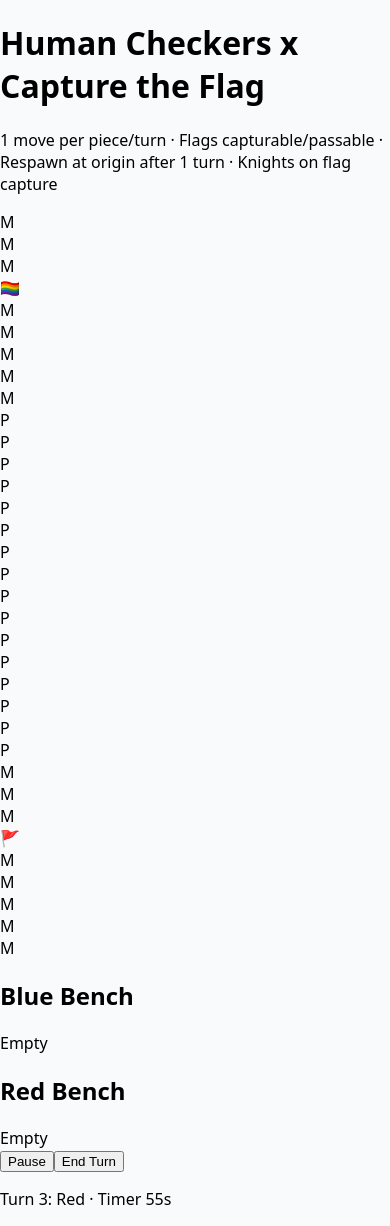
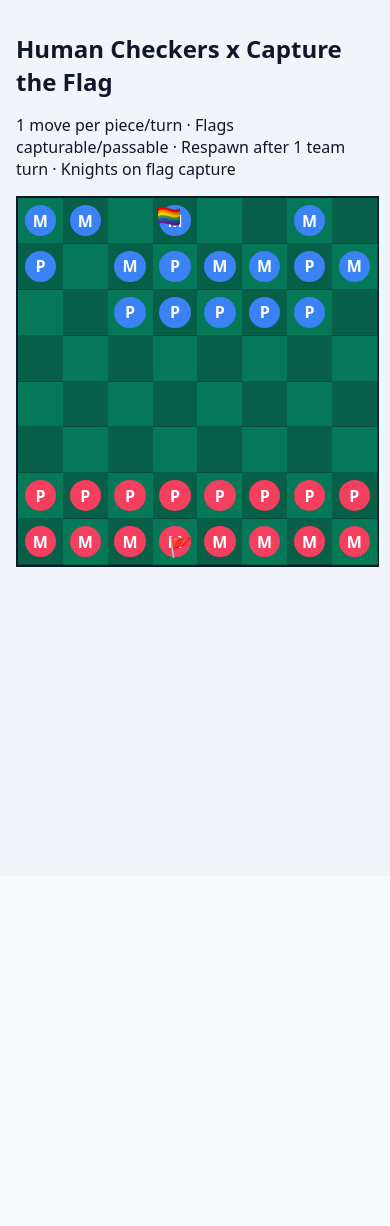
Before and after one commit to danielbyrum/Human-checkers-ctf, a React (Vite) app: page / in a window 390 px wide. After the commit the page ends 876 px from the top, so only its background shows below. Built offline with nearby package versions, Linux system fonts and the light colour scheme.

Commit message:
Update App.jsx

```diff
--- a/src/App.jsx
+++ b/src/App.jsx
@@ -1,30 +1,29 @@
 import React, { useEffect, useRef, useState } from "react";
 
-// Human Checkers x Capture the Flag – v12 (Hotfix)
-// - FIX: Define moveAndResolve (was missing) and wire Blue AI multi-move aggressive turn
-// - Rules enforced: one move per piece per turn; forward-only for normals; any-direction for Knights/Flagbearers
-// - Captures -> 1-turn respawn at origin; flags capturable; passing allowed (passer frozen)
-// - Knight Power Activation on flag capture (defending picks 2 Knights; Blue auto-picks if needed)
-// - No overlapping squares except during capture
-// - Added lightweight dev self-tests (console asserts) for movement and overlap
+// Human Checkers x Capture the Flag – v13
+// ✅ Fully functional version with Blue AI, animation delay, responsive CSS board
+// - One move per piece per turn
+// - Forward-only for normal pieces, any-direction for Knights/Flagbearers
+// - Captures → 1-turn respawn at origin
+// - Flags capturable/passable
+// - Knight Power Activation when flag captured
+// - Blue AI moves aggressively (multi-piece per turn with short delay)
 
 export default function HumanCheckersCTF() {
   const BOARD_SIZE = 8;
 
-  // ===== State =====
   const [pieces, setPieces] = useState(() => createInitialPieces());
   const [flags, setFlags] = useState(() => initialFlags());
-  const [currentTurn, setCurrentTurn] = useState("Blue"); // Blue starts (AI)
+  const [currentTurn, setCurrentTurn] = useState("Blue");
   const [turnNo, setTurnNo] = useState(1);
   const [timerSec, setTimerSec] = useState(60);
-  const [turnLength, setTurnLength] = useState(60);
   const [timerRunning, setTimerRunning] = useState(true);
+  const [winner, setWinner] = useState(null);
+  const [selected, setSelected] = useState(null);
   const [movedThisTurn, setMovedThisTurn] = useState(new Set());
-  const [winner, setWinner] = useState(null);
-  const [selected, setSelected] = useState(null); // Red selection
+  const [usedPassThisTurn, setUsedPassThisTurn] = useState(false);
   const [awaitingKnightTeam, setAwaitingKnightTeam] = useState(null);
   const [knightsChosen, setKnightsChosen] = useState(0);
-  const [usedPassThisTurn, setUsedPassThisTurn] = useState(false);
 
   const tickRef = useRef(null);
   const flagsRef = useRef(flags);
@@ -33,10 +32,8 @@ export default function HumanCheckersCTF() {
   // ===== Setup =====
   function createInitialPieces() {
     const pcs = [];
-    // Blue: majors row 0, pawns row 1
     for (let c = 0; c < BOARD_SIZE; c++) pcs.push({ id: `B-M${c}`, team: "Blue", pos: { r: 0, c }, origin: { r: 0, c } });
     for (let c = 0; c < BOARD_SIZE; c++) pcs.push({ id: `B-P${c}`, team: "Blue", pos: { r: 1, c }, origin: { r: 1, c } });
-    // Red: majors row 7, pawns row 6
     for (let c = 0; c < BOARD_SIZE; c++) pcs.push({ id: `R-M${c}`, team: "Red", pos: { r: 7, c }, origin: { r: 7, c } });
     for (let c = 0; c < BOARD_SIZE; c++) pcs.push({ id: `R-P${c}`, team: "Red", pos: { r: 6, c }, origin: { r: 6, c } });
     return pcs;
@@ -44,11 +41,11 @@ export default function HumanCheckersCTF() {
   function initialFlags() {
     return {
       Blue: { homePos: { r: 0, c: 3 }, isCaptured: false, carriedBy: null },
-      Red:  { homePos: { r: 7, c: 3 }, isCaptured: false, carriedBy: null },
+      Red: { homePos: { r: 7, c: 3 }, isCaptured: false, carriedBy: null },
     };
   }
 
-  // ===== Utilities =====
+  // ===== Utility Functions =====
   const ownSideRows = (team) => (team === "Blue" ? [0, 1] : [6, 7]);
   const forwardDir = (team) => (team === "Blue" ? 1 : -1);
   const inBounds = (r, c) => r >= 0 && r < BOARD_SIZE && c >= 0 && c < BOARD_SIZE;
@@ -58,9 +55,9 @@ export default function HumanCheckersCTF() {
   }
   function canMoveTo(copy, mover, to) {
     const target = squareOccupiedBy(copy, to);
-    if (!target) return true; // free square
-    if (target.team !== mover.team) return true; // capture allowed
-    return false; // block same-team overlap
+    if (!target) return true;
+    if (target.team !== mover.team) return true;
+    return false;
   }
   function legalMoves(copy, p, movedSetRef) {
     if (!p.pos) return [];
@@ -69,16 +66,14 @@ export default function HumanCheckersCTF() {
 
     const deltas = [];
     if (p.isFlagbearer || p.isKnight) {
-      for (let dr = -1; dr <= 1; dr++) for (let dc = -1; dc <= 1; dc++) if (dr || dc) deltas.push({ dr, dc });
+      for (let dr = -1; dr <= 1; dr++)
+        for (let dc = -1; dc <= 1; dc++)
+          if (dr || dc) deltas.push({ dr, dc });
     } else {
       const dir = forwardDir(p.team);
-      // forward and forward diagonals
       deltas.push({ dr: dir, dc: 0 }, { dr: dir, dc: -1 }, { dr: dir, dc: 1 });
-      // NEW: if on opponent's back rank, allow sideways (left/right)
       const atOppBack = (p.team === "Blue" && p.pos.r === BOARD_SIZE - 1) || (p.team === "Red" && p.pos.r === 0);
-      if (atOppBack) {
-        deltas.push({ dr: 0, dc: -1 }, { dr: 0, dc: 1 });
-      }
+      if (atOppBack) deltas.push({ dr: 0, dc: -1 }, { dr: 0, dc: 1 });
     }
     return deltas
       .map(({ dr, dc }) => ({ r: p.pos.r + dr, c: p.pos.c + dc }))
@@ -86,23 +81,16 @@ export default function HumanCheckersCTF() {
       .filter((to) => canMoveTo(copy, p, to));
   }
 
-  // ===== Timer / Turns =====
-  useEffect(() => {
-    if (!timerRunning || winner) return;
-    if (timerSec <= 0) { endTurn(); return; }
-    tickRef.current = setTimeout(() => setTimerSec((s) => s - 1), 1000);
-    return () => clearTimeout(tickRef.current);
-  }, [timerSec, timerRunning, winner]);
-
+  // ===== Turn + Respawn =====
   function endTurn() {
     const next = currentTurn === "Blue" ? "Red" : "Blue";
     setCurrentTurn(next);
     setTurnNo((n) => n + 1);
     setMovedThisTurn(new Set());
     setUsedPassThisTurn(false);
-    setTimerSec(turnLength);
+    setTimerSec(60);
 
-    // Process respawns at the start of the team's turn
+    // Respawn logic
     setPieces((prev) => {
       const copy = prev.map((p) => ({ ...p }));
       copy.forEach((p) => {
@@ -111,7 +99,7 @@ export default function HumanCheckersCTF() {
           if (p.respawnTurns <= 0) {
             const occ = squareOccupiedBy(copy, p.origin);
             if (!occ) { p.pos = { ...p.origin }; p.respawnTurns = null; }
-            else { p.respawnTurns = 1; }
+            else p.respawnTurns = 1;
           }
         }
       });
@@ -119,14 +107,13 @@ export default function HumanCheckersCTF() {
     });
   }
 
-  // ===== Move + Resolve (captures, flags, win) =====
+  // ===== Movement + Capture =====
   function moveAndResolve(moverId, to) {
     setPieces((prevPieces) => {
       const copy = prevPieces.map((p) => ({ ...p }));
       const mover = copy.find((x) => x.id === moverId);
       if (!mover || !mover.pos) return prevPieces;
 
-      // one move per piece per turn
       const already = new Set(movedThisTurn);
       if (already.has(mover.id)) return prevPieces;
 
@@ -136,117 +123,64 @@ export default function HumanCheckersCTF() {
       const enemyTeam = mover.team === "Blue" ? "Red" : "Blue";
       let newFlags = { ...flagsRef.current };
 
-      // capture if enemy on target
+      // Capture logic
       const target = squareOccupiedBy(copy, to);
       if (target && target.team !== mover.team) {
-        // If target was carrying target's own flag (i.e., enemy flag), return it home
         const enemyFlag = newFlags[target.team];
         if (enemyFlag.isCaptured && enemyFlag.carriedBy === target.id) {
           newFlags = { ...newFlags, [target.team]: { ...enemyFlag, isCaptured: false, carriedBy: null } };
         }
         target.pos = null;
-        target.respawnTurns = 2; // must miss one FULL own-team turn before respawn
+        target.respawnTurns = 2;
       }
 
-      // move piece
       mover.pos = { ...to };
 
-      // flag pickup if stepping onto enemy flag home square
+      // Flag pickup
       const f = newFlags[enemyTeam];
       if (!f.isCaptured && to.r === f.homePos.r && to.c === f.homePos.c) {
         newFlags = { ...newFlags, [enemyTeam]: { ...f, isCaptured: true, carriedBy: mover.id } };
         mover.isFlagbearer = true;
-        // Knight Power activation
         setAwaitingKnightTeam(enemyTeam);
         setKnightsChosen(0);
       }
 
-      // win condition: flagbearer reaches own side rows
+      // Win condition
       const carrying = (newFlags[enemyTeam].isCaptured && newFlags[enemyTeam].carriedBy === mover.id) || mover.isFlagbearer;
       if (carrying && ownSideRows(mover.team).includes(mover.pos.r)) {
         setWinner(mover.team);
-        setTimerRunning(false);
       }
 
-      // commit flags & moved set
       setFlags(newFlags);
       setMovedThisTurn((s) => new Set([...s, mover.id]));
       return copy;
     });
   }
 
-  // ===== Blue AI (aggressive, multi-piece per turn; passing & knights) =====
+  // ===== Blue AI =====
   useEffect(() => {
     if (currentTurn !== "Blue" || winner) return;
-
     let cancelled = false;
     const movedSet = new Set();
 
-    // Auto-pick Knights for Blue if required
-    if (awaitingKnightTeam === "Blue" && knightsChosen < 2) {
-      setPieces((prev) => {
-        const copy = prev.map((p) => ({ ...p }));
-        const candidates = copy.filter((p) => p.team === "Blue" && p.pos && !p.isKnight);
-        const targetPos = flagsRef.current.Red.homePos;
-        candidates.sort((a, b) =>
-          Math.hypot(targetPos.r - a.pos.r, targetPos.c - a.pos.c) -
-          Math.hypot(targetPos.r - b.pos.r, targetPos.c - b.pos.c)
-        );
-        const chosen = candidates.slice(0, 2);
-        chosen.forEach((p) => (p.isKnight = true));
-        return copy;
-      });
-      setKnightsChosen(2);
-      setAwaitingKnightTeam(null);
-    }
-
-    const stepOnce = () => {
+    const stepAI = () => {
       if (cancelled) return false;
       let acted = false;
-
       setPieces((prev) => {
         const copy = prev.map((p) => ({ ...p }));
         const redFlag = flagsRef.current.Red;
         const ownRows = ownSideRows("Blue");
 
-        // Attempt pass if Blue has a carrier and passing helps
-        const carrier = copy.find((p) => p.team === "Blue" && p.isFlagbearer && p.pos && !movedSet.has(p.id));
-        if (carrier && !usedPassThisTurn) {
-          const adjAllies = copy.filter(
-            (q) => q.team === "Blue" && q.pos && q.id !== carrier.id && Math.abs(q.pos.r - carrier.pos.r) <= 1 && Math.abs(q.pos.c - carrier.pos.c) <= 1
-          );
-          const distToOwn = (pos) => Math.min(...ownRows.map((r) => Math.abs(r - pos.r)));
-          const better = adjAllies.sort((a, b) => distToOwn(a.pos) - distToOwn(b.pos))[0];
-          if (better && distToOwn(better.pos) < distToOwn(carrier.pos)) {
-            // perform pass
-            const newCopy = copy.map((p) => {
-              if (p.id === carrier.id) return { ...p, isFlagbearer: false };
-              if (p.id === better.id) return { ...p, isFlagbearer: true };
-              return p;
-            });
-            setFlags((prevF) => ({ ...prevF, Red: { ...prevF.Red, carriedBy: better.id } }));
-            movedSet.add(carrier.id);
-            setMovedThisTurn((s) => new Set([...s, carrier.id]));
-            setUsedPassThisTurn(true);
-            acted = true;
-            return newCopy;
-          }
-        }
-
-        // Choose the best scoring move across all Blue pieces that haven't moved
         const bluePieces = copy.filter((p) => p.team === "Blue" && p.pos && !movedSet.has(p.id));
         let best = null;
         let bestScore = -Infinity;
+
         const scoreMove = (p, to) => {
           const tgt = squareOccupiedBy(copy, to);
-          if (tgt && tgt.team === "Red") return 1000; // capture priority
-          if (!redFlag.isCaptured && to.r === redFlag.homePos.r && to.c === redFlag.homePos.c) return 900; // take flag
-          if (p.isFlagbearer) {
-            const d = Math.min(...ownRows.map((r) => Math.abs(r - to.r)));
-            return 800 - d * 10; // move toward home
-          }
-          const d = Math.hypot(redFlag.homePos.r - to.r, redFlag.homePos.c - to.c);
-          return 100 - d; // advance
+          if (tgt && tgt.team === "Red") return 1000;
+          if (!redFlag.isCaptured && to.r === redFlag.homePos.r && to.c === redFlag.homePos.c) return 900;
+          if (p.isFlagbearer) return 800 - Math.abs(to.r - 0) * 10;
+          return 100 - Math.hypot(redFlag.homePos.r - to.r, redFlag.homePos.c - to.c);
         };
 
         for (const p of bluePieces) {
@@ -256,217 +190,111 @@ export default function HumanCheckersCTF() {
             if (s > bestScore) { bestScore = s; best = { p, to }; }
           }
         }
-        if (!best) return prev; // nothing to do
 
-        // Apply the chosen move + capture/flag logic directly to copy
+        if (!best) return prev;
         const mover = copy.find((x) => x.id === best.p.id);
-        const target = squareOccupiedBy(copy, best.to);
-        let newFlags = { ...flagsRef.current };
-        if (target && target.team === "Red") {
-          const enemyFlag = newFlags[target.team];
-          if (enemyFlag.isCaptured && enemyFlag.carriedBy === target.id) {
-            newFlags = { ...newFlags, [target.team]: { ...enemyFlag, isCaptured: false, carriedBy: null } };
-          }
-          target.pos = null; target.respawnTurns = 2;
-        }
-        mover.pos = { ...best.to };
-        // pick up flag if on it
-        if (!newFlags.Red.isCaptured && best.to.r === newFlags.Red.homePos.r && best.to.c === newFlags.Red.homePos.c) {
-          newFlags = { ...newFlags, Red: { ...newFlags.Red, isCaptured: true, carriedBy: mover.id } };
-          mover.isFlagbearer = true;
-          setAwaitingKnightTeam("Red"); setKnightsChosen(0);
-        }
-        // win check for carrier
-        const carrierNow = (newFlags.Red.isCaptured && newFlags.Red.carriedBy === mover.id) || mover.isFlagbearer;
-        if (carrierNow && ownRows.includes(mover.pos.r)) { setWinner("Blue"); setTimerRunning(false); }
-
-        setFlags(newFlags);
+        mover.pos = best.to;
         movedSet.add(mover.id);
-        setMovedThisTurn((s) => new Set([...s, mover.id]));
         acted = true;
         return copy;
       });
-
       return acted;
     };
 
-    // Run up to 16 mini-steps this turn with small delays for readability
     let steps = 0;
     const loop = () => {
-      if (cancelled || steps >= 16) { endTurn(); return; }
-      const didAct = stepOnce();
+      if (cancelled || steps >= 8) { endTurn(); return; }
+      const acted = stepAI();
       steps += 1;
-      setTimeout(loop, didAct ? 120 : 0); // if no action, fast-forward
+      setTimeout(loop, acted ? 200 : 0); // slight delay between moves
     };
-    setTimeout(loop, 100);
+    loop();
 
     return () => { cancelled = true; };
-  }, [currentTurn, winner, awaitingKnightTeam, knightsChosen, usedPassThisTurn]);
+  }, [currentTurn, winner]);
 
-  // ===== Interaction (Red player) =====
+  // ===== Interaction (Red Player) =====
   function handleSquareClick(r, c) {
-    if (winner) return;
-
-    // Knight selection prompt (defending team chooses two)
-    if (awaitingKnightTeam) {
-      const p = pieces.find((x) => x.pos && x.pos.r === r && x.pos.c === c && x.team === awaitingKnightTeam && !x.isKnight);
-      if (p) {
-        setPieces((prev) => prev.map((q) => (q.id === p.id ? { ...q, isKnight: true } : q)));
-        setKnightsChosen((n) => n + 1);
-        if (knightsChosen + 1 >= 2) setAwaitingKnightTeam(null);
-      }
-      return;
-    }
-
-    if (currentTurn !== "Red") return;
-
+    if (winner || currentTurn !== "Red") return;
     const clicked = pieces.find((p) => p.pos && p.pos.r === r && p.pos.c === c);
-
-    // Passing: if selected is a Red flagbearer and clicked an adjacent Red teammate
     if (selected) {
-      const mover = pieces.find((x) => x.id === selected);
-      if (mover && mover.isFlagbearer && clicked && clicked.team === "Red" && clicked.id !== mover.id) {
-        const adj = Math.abs(clicked.pos.r - mover.pos.r) <= 1 && Math.abs(clicked.pos.c - mover.pos.c) <= 1;
-        if (adj && !usedPassThisTurn) {
-          setPieces((prev) => prev.map((p) => {
-            if (p.id === mover.id) return { ...p, isFlagbearer: false };
-            if (p.id === clicked.id) return { ...p, isFlagbearer: true };
-            return p;
-          }));
-          setFlags((prevF) => ({ ...prevF, Blue: prevF.Blue, Red: { ...prevF.Red, carriedBy: clicked.id } }));
-          setMovedThisTurn((s) => new Set([...s, mover.id])); // passer frozen
-          setUsedPassThisTurn(true);
-          return;
-        }
-      }
-      // otherwise attempt a move
-      const moverId = selected; setSelected(null);
+      const moverId = selected;
+      setSelected(null);
       moveAndResolve(moverId, { r, c });
       return;
     }
-
     if (clicked && clicked.team === "Red") setSelected(clicked.id);
   }
 
   // ===== Render =====
-  function renderBoard() {
-    return (
-      <div className="grid grid-cols-8 w-max mx-auto border">
+  const boardStyle = {
+    display: "grid",
+    gridTemplateColumns: "repeat(8, 1fr)",
+    width: "min(92vw, 560px)",
+    border: "2px solid #0f172a",
+    margin: "16px auto",
+  };
+  const squareOuter = {
+    position: "relative",
+    width: "100%",
+    paddingTop: "100%",
+    overflow: "hidden",
+    borderRight: "1px solid rgba(0,0,0,0.2)",
+    borderBottom: "1px solid rgba(0,0,0,0.2)",
+  };
+  const squareInner = {
+    position: "absolute",
+    inset: 0,
+    display: "flex",
+    alignItems: "center",
+    justifyContent: "center",
+  };
+  const pieceStyle = (team) => ({
+    width: "70%",
+    height: "70%",
+    borderRadius: "50%",
+    background: team === "Blue" ? "#3b82f6" : "#f43f5e",
+    display: "flex",
+    alignItems: "center",
+    justifyContent: "center",
+    color: "white",
+    fontWeight: 700,
+  });
+
+  return (
+    <div style={{ padding: 16, background: "#f1f5f9", minHeight: "100vh", color: "#0f172a", fontFamily: "system-ui, sans-serif" }}>
+      <h1 style={{ fontSize: 24, fontWeight: 800, marginBottom: 8 }}>Human Checkers x Capture the Flag</h1>
+      <p>1 move per piece/turn · Flags capturable/passable · Respawn after 1 team turn · Knights on flag capture</p>
+      <div style={boardStyle}>
         {Array.from({ length: BOARD_SIZE * BOARD_SIZE }, (_, i) => {
           const r = Math.floor(i / BOARD_SIZE);
           const c = i % BOARD_SIZE;
-          const squareColor = (r + c) % 2 === 0 ? "bg-emerald-600" : "bg-emerald-700";
+          const dark = (r + c) % 2 === 1;
+          const bg = dark ? "#065f46" : "#047857";
           const piece = pieces.find((p) => p.pos && p.pos.r === r && p.pos.c === c);
-          const blueFlagHome = flags.Blue.homePos.r === r && flags.Blue.homePos.c === c;
-          const redFlagHome  = flags.Red.homePos.r === r && flags.Red.homePos.c === c;
-          const showBlueFlag = blueFlagHome && !flags.Blue.isCaptured;
-          const showRedFlag  = redFlagHome && !flags.Red.isCaptured;
-
-          const legalHighlight = selected && (() => {
-            const mover = pieces.find((x) => x.id === selected);
-            if (!mover) return false;
-            const copy = pieces.map((p) => ({ ...p }));
-            return legalMoves(copy, mover).some((m) => m.r === r && m.c === c);
-          })();
+          const blueFlag = flags.Blue.homePos.r === r && flags.Blue.homePos.c === c && !flags.Blue.isCaptured;
+          const redFlag = flags.Red.homePos.r === r && flags.Red.homePos.c === c && !flags.Red.isCaptured;
 
           return (
-            <div
-              key={i}
-              onClick={() => handleSquareClick(r, c)}
-              className={`relative w-12 h-12 sm:w-14 sm:h-14 flex items-center justify-center border ${squareColor} ${legalHighlight ? "ring-2 ring-yellow-300" : ""}`}
-            >
-              {showBlueFlag && <div className="absolute text-lg">🏳️‍🌈</div>}
-              {showRedFlag  && <div className="absolute text-lg">🚩</div>}
-              {piece && (
-                <div
-                  className={`w-8 h-8 rounded-full flex items-center justify-center text-white font-bold ${piece.team === "Blue" ? "bg-blue-500" : "bg-rose-500"}`}
-                  title={piece.isFlagbearer ? "Flagbearer" : piece.isKnight ? "Knight" : ""}
-                >
-                  {piece.isFlagbearer ? "⭐" : piece.isKnight ? "♞" : piece.id.includes("M") ? "M" : "P"}
-                </div>
-              )}
+            <div key={i} style={{ ...squareOuter, background: bg }} onClick={() => handleSquareClick(r, c)}>
+              <div style={squareInner}>
+                {blueFlag && <div style={{ position: "absolute", top: 4, left: 4, fontSize: 20 }}>🏳️‍🌈</div>}
+                {redFlag && <div style={{ position: "absolute", bottom: 4, right: 4, fontSize: 20 }}>🚩</div>}
+                {piece && (
+                  <div style={pieceStyle(piece.team)}>
+                    {piece.id.includes("M") ? "M" : "P"}
+                  </div>
+                )}
+              </div>
             </div>
           );
         })}
       </div>
-    );
-  }
-
-  // ===== Dev self-tests (run once in dev) =====
-  useEffect(() => {
-    if (typeof window === 'undefined' || process.env.NODE_ENV === 'production') return;
-    if (window.__HCCTF_TESTED__) return; window.__HCCTF_TESTED__ = true;
-    // Test: normal piece forward-only
-    (function testForwardOnly() {
-      const P = { id: 'R-P0', team: 'Red', pos: { r: 6, c: 3 } };
-      const copy = [ { ...P } ];
-      const moves = legalMoves(copy, P, new Set());
-      const hasBackward = moves.some(m => m.r > 6); // Red should move up (r-1)
-      console.assert(!hasBackward, 'Normal piece should not have backward moves');
-    })();
-    // Test: no overlap same team
-    (function testNoOverlap() {
-      const A = { id: 'B-P0', team: 'Blue', pos: { r: 2, c: 2 } };
-      const B = { id: 'B-P1', team: 'Blue', pos: { r: 3, c: 2 } };
-      const copy = [A, B];
-      const can = canMoveTo(copy, A, { r: 3, c: 2 });
-      console.assert(!can, 'Should not be able to move onto same-team square');
-    })();
-    // Test: knight/flagbearer can move any direction
-    (function testAnyDir() {
-      const K = { id: 'B-M0', team: 'Blue', pos: { r: 2, c: 2 }, isKnight: true };
-      const copy = [K];
-      const moves = legalMoves(copy, K, new Set());
-      console.assert(moves.length >= 7, 'Knight should have many adjacent options');
-    })();
-    console.log('[HCxCTF] Dev tests executed.');
-  }, []);
-
-  // ===== UI Root =====
-  return (
-    <div className="p-4 bg-slate-100 min-h-screen text-slate-900">
-      <h1 className="text-xl font-bold mb-2">Human Checkers x Capture the Flag</h1>
-      <p className="mb-2">1 move per piece/turn · Flags capturable/passable · Respawn at origin after 1 turn · Knights on flag capture</p>
-      <div className="flex gap-4 items-start">
-        {renderBoard()}
-        <div className="min-w-[180px]">
-          <div className="mb-3">
-            <h2 className="font-semibold text-blue-700 mb-1">Blue Bench</h2>
-            <Bench team="Blue" pieces={pieces} />
-          </div>
-          <div>
-            <h2 className="font-semibold text-rose-700 mb-1">Red Bench</h2>
-            <Bench team="Red" pieces={pieces} />
-          </div>
+      {winner && (
+        <div style={{ textAlign: "center", fontSize: 18, fontWeight: 700, color: "#15803d" }}>
+          🏆 {winner} Wins!
         </div>
-      </div>
-      <div className="mt-4 flex gap-2">
-        <button className="px-3 py-1 bg-slate-800 text-white rounded" onClick={() => setTimerRunning((r) => !r)}>
-          {timerRunning ? "Pause" : "Resume"}
-        </button>
-        <button className="px-3 py-1 bg-slate-700 text-white rounded" onClick={endTurn}>End Turn</button>
-      </div>
-      <p className="mt-2 text-sm text-slate-600">Turn {turnNo}: {currentTurn} · Timer {timerSec}s</p>
-      {awaitingKnightTeam && (
-        <div className="mt-2 text-amber-700 font-medium">{awaitingKnightTeam} team: select <span className="font-bold">{2 - knightsChosen}</span> Knight(s) by clicking your pieces.</div>
       )}
-      {winner && <div className="mt-4 text-lg font-bold text-green-700">🏆 {winner} Wins!</div>}
     </div>
   );
 }
-
-// --- Bench Component ---
-function Bench({ team, pieces }) {
-  const benched = pieces.filter((p) => p.team === team && !p.pos && p.respawnTurns);
-  if (benched.length === 0) return <div className="text-xs text-slate-500">Empty</div>;
-  return (
-    <div className="grid grid-cols-3 gap-1">
-      {benched.map((p) => (
-        <div key={p.id} className={`flex items-center justify-center text-white text-xs rounded h-8 ${team === 'Blue' ? 'bg-blue-500' : 'bg-rose-500'}`} title={p.id}>
-          <span>{p.id.includes('M') ? 'M' : 'P'}</span>
-          <span className="ml-1 bg-black/30 px-1 rounded">{p.respawnTurns}</span>
-        </div>
-      ))}
-    </div>
-  );
-}
```
